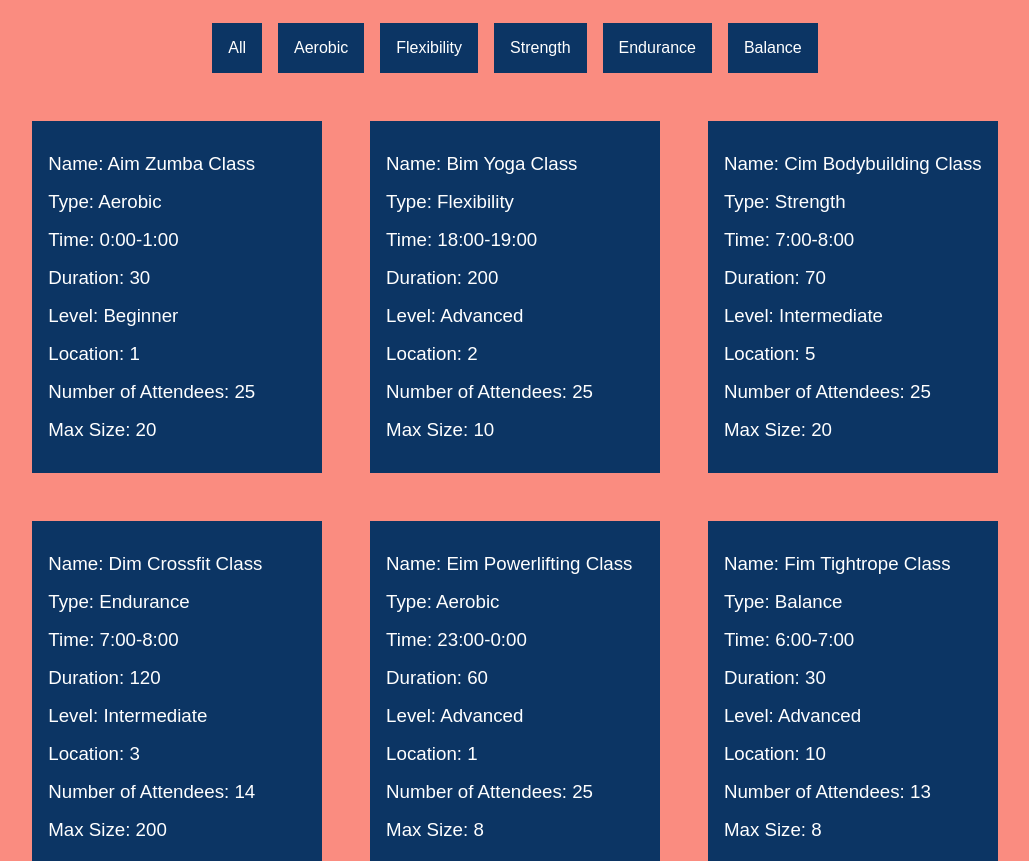
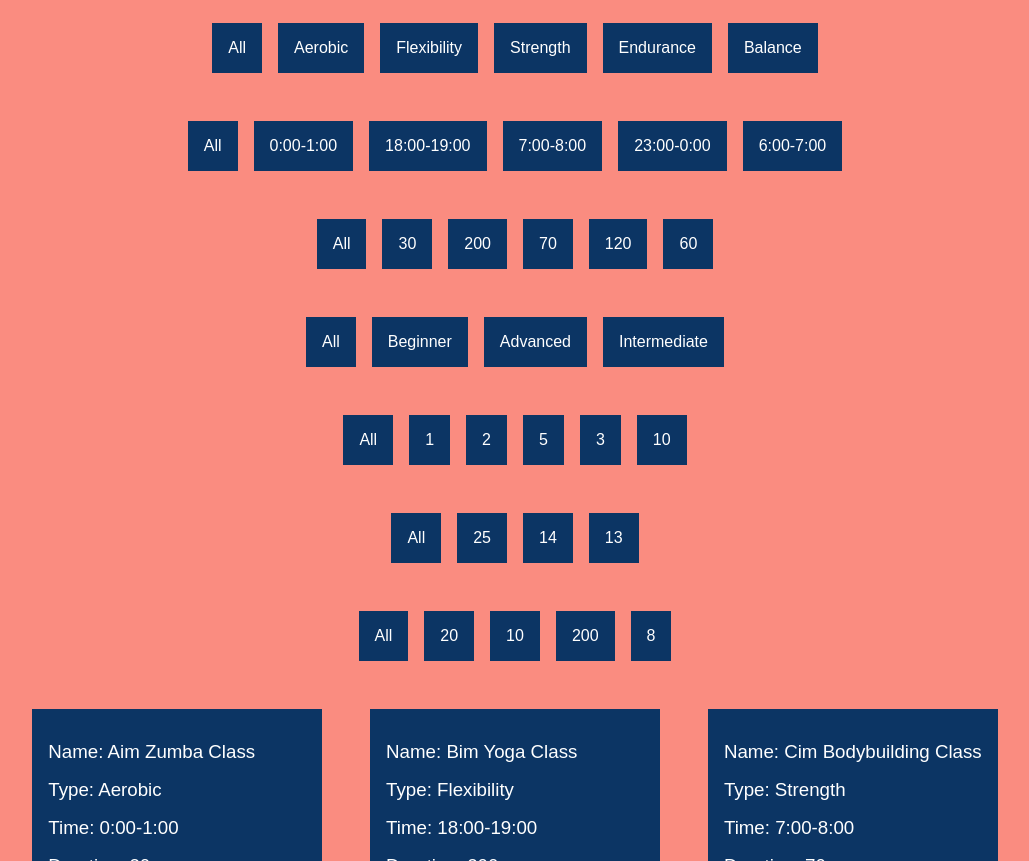
Before and after one commit to ft-anywhere-fitness-09/front-end, a React (Create React App) app in the folder fitness/: page /classes in a window 1280 px wide. Shown: the part 320-1181 px from the top of the page, without its empty margins (125-1154 px from the left). Built offline with nearby package versions, Linux system fonts and the light colour scheme.

Commit message:
search/filter functions

```diff
--- a/fitness/src/components/SearchClass.js
+++ b/fitness/src/components/SearchClass.js
@@ -3,16 +3,27 @@ import styled from "styled-components";
 import Menu from "./search/Menu";
 import Button from "./search/Button";
 import items from "./search/searchData";
-import SearchBar from "./search/SearchBar";
 import "./search/search.css";
 
-const allCategories = ["All", ...new Set(items.map((item) => item.type))];
-
-// console.log(allCategories);
+const typeCategories = ["All", ...new Set(items.map((item) => item.type))];
+const timeCategories = ["All", ...new Set(items.map((item) => item.time))];
+const durationCategories = ["All", ...new Set(items.map((item) => item.duration))];
+const levelCategories = ["All", ...new Set(items.map((item) => item.level))];
+const locationCategories = ["All", ...new Set(items.map((item) => item.location))];
+const attendCategories = ["All", ...new Set(items.map((item) => item.attend))];
+const sizeCategories = ["All", ...new Set(items.map((item) => item.size))];
 
 function SearchClass() {
+  //Buttons
   const [menuItem, setMenuItem] = useState(items);
-  const [buttons, setButtons] = useState(allCategories);
+
+  const [typebuttons, typesetButtons] = useState(typeCategories);
+  const [timebuttons, timesetButtons] = useState(timeCategories);
+  const [durationbuttons, durationsetButtons] = useState(durationCategories);
+  const [levelbuttons, levelsetButtons] = useState(levelCategories);
+  const [locationbuttons, locationsetButtons] = useState(locationCategories);
+  const [attendbuttons, attendsetButtons] = useState(attendCategories);
+  const [sizebuttons, sizesetButtons] = useState(sizeCategories);
 
   //Filter Function
   const filter = (button) => {
@@ -21,8 +32,21 @@ function SearchClass() {
       return;
     }
 
-    const filteredData = items.filter((item) => item.type === button);
-    setMenuItem(filteredData);
+    const typefilteredData = items.filter((item) => item.type === button);
+    const timefilteredData = items.filter((item) => item.time === button);
+    const durationfilteredData = items.filter((item) => item.duration === button);
+    const levelfilteredData = items.filter((item) => item.level === button);
+    const locationfilteredData = items.filter((item) => item.location === button);
+    const attendfilteredData = items.filter((item) => item.attend === button);
+    const sizefilteredData = items.filter((item) => item.size === button);
+
+    setMenuItem(typefilteredData);
+    setMenuItem(timefilteredData);
+    setMenuItem(durationfilteredData);
+    setMenuItem(levelfilteredData);
+    setMenuItem(locationfilteredData);
+    setMenuItem(attendfilteredData);
+    setMenuItem(sizefilteredData);
   };
 
   return (
@@ -31,10 +55,16 @@ function SearchClass() {
         <h2>Class Search</h2>
       </div>
 
-      {/* <SearchBar/> */}
+      <Button button={typebuttons} filter={filter} />
+      <Button button={timebuttons} filter={filter} />
+      <Button button={durationbuttons} filter={filter} />
+      <Button button={levelbuttons} filter={filter} />
+      <Button button={locationbuttons} filter={filter} />
+      <Button button={attendbuttons} filter={filter} />
+      <Button button={sizebuttons} filter={filter} />
 
-      <Button button={buttons} filter={filter} />
       <Menu menuItem={menuItem} />
+
     </div>
   );
 }
```
Also changed, not shown: 1 other file (tests, documents, lock files or other folders).
